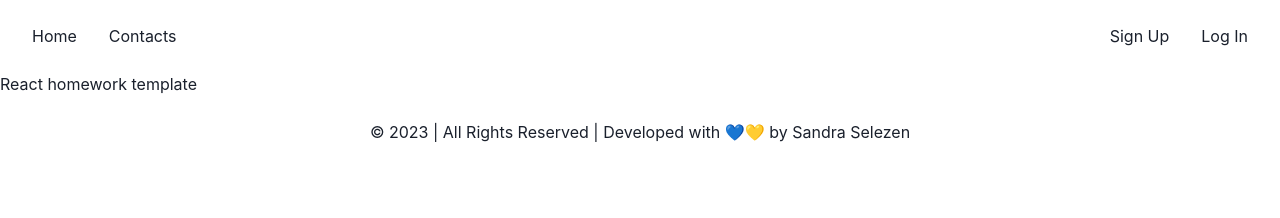
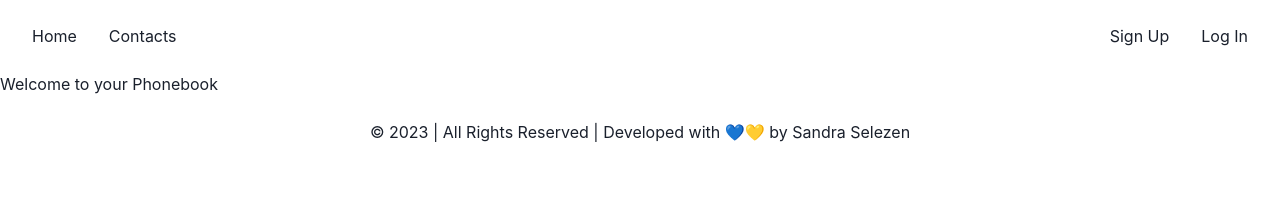
Before and after one commit to sandra-selezen/phonebook, a React (Create React App) app: page / in a window 1280 px wide. Shown: the top 218 px of the page. Built offline with nearby package versions, Linux system fonts and the light colour scheme.

Commit message:
Update App.js

```diff
--- a/src/components/App.js
+++ b/src/components/App.js
@@ -1,3 +1,4 @@
+import React from 'react';
 import { Footer } from "./Footer/Footer";
 import { Header } from "./Header/Header";
 
@@ -5,7 +6,7 @@ export const App = () => {
   return (
     <div>
       <Header />
-      React homework template
+      Welcome to your Phonebook
       <Footer />
     </div>
   );
```
